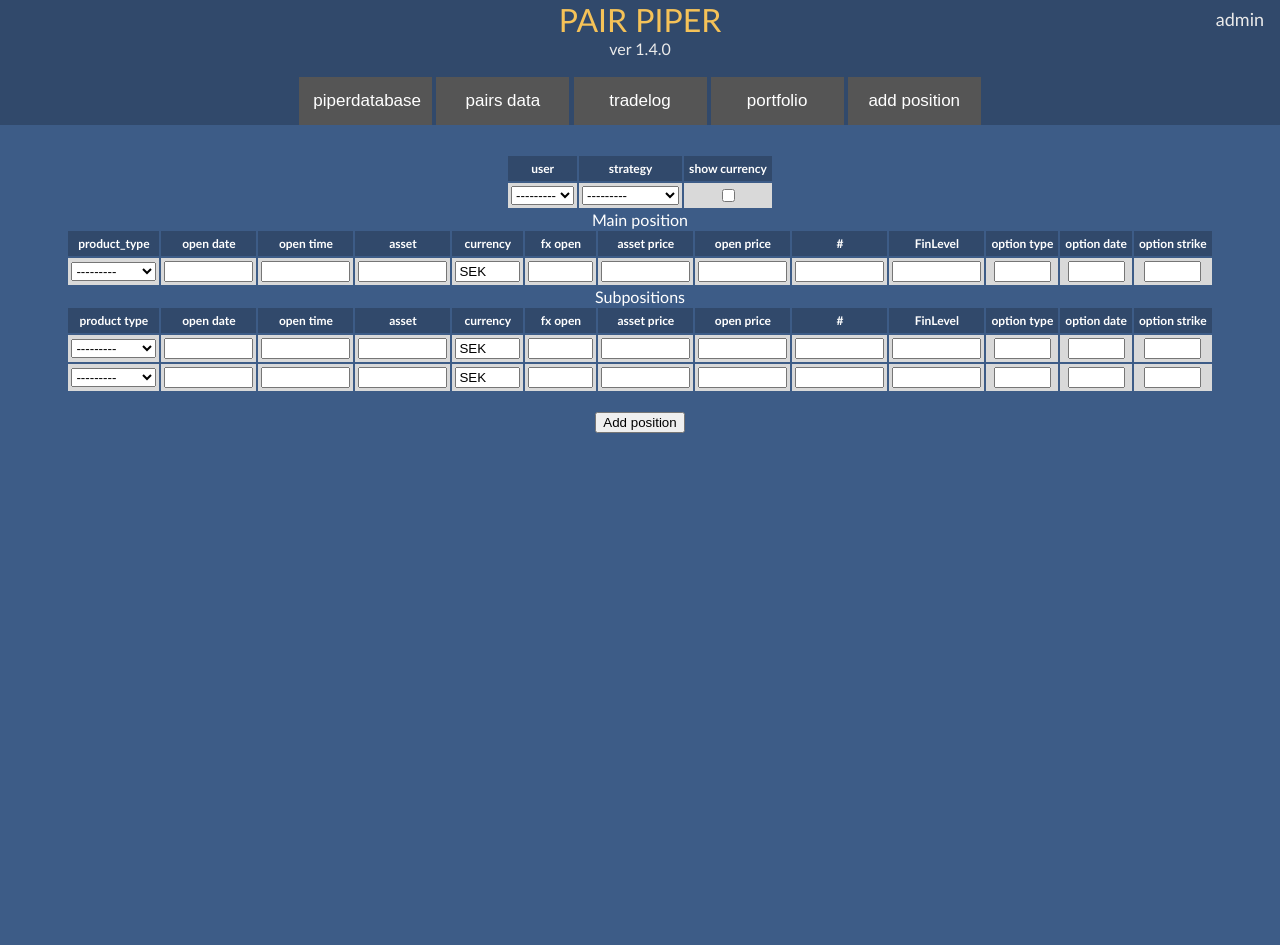
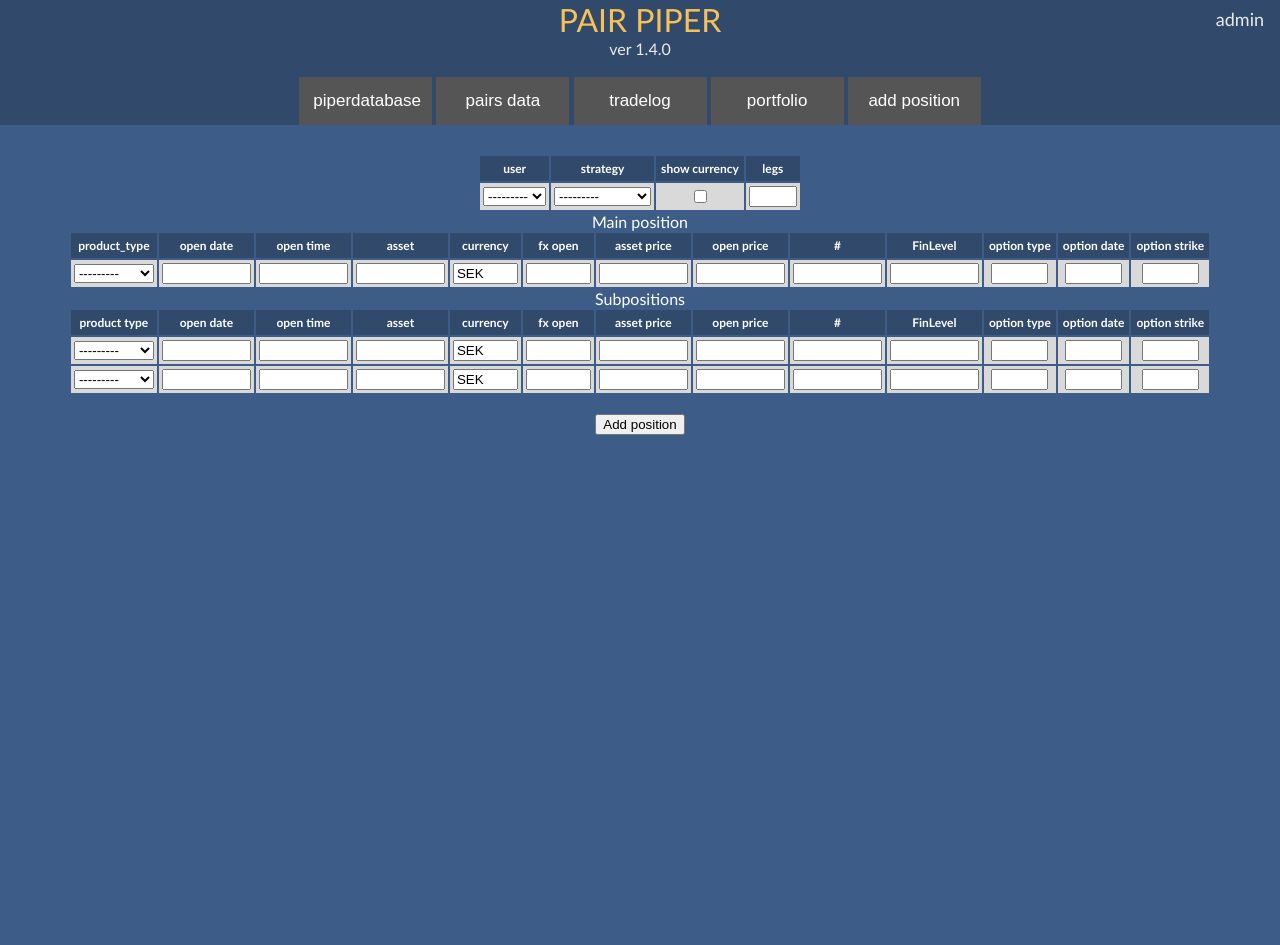
Before and after one commit to bomstone/pairpiperweb, a Django app: page /addposition/ in a window 1280 px wide. Run offline with Django 3.2, Linux system fonts and the light colour scheme.

Commit message:
updated template

```diff
--- a/addposition/templates/addposition/addposition.html
+++ b/addposition/templates/addposition/addposition.html
@@ -9,10 +9,12 @@
                             <th>user</th>
                             <th>strategy</th>
                             <th>show currency</th>
+                            <th>legs</th>
                             <tr>
                                 <td>{{ mainposition.user }}</td>
                                 <td>{{ mainposition.strategy }}</td>
                                 <td><input type="checkbox"></td>
+                                <td><input type="number" min="0" max="4"></td>
                             </tr>
                         </table>
                             Main position
--- a/portfolio/models.py
+++ b/portfolio/models.py
@@ -6,7 +6,6 @@ USER = (
 )
 
 PRODUCT_TYPE = (
-    ('mini future', 'Mini future'),
     ('mini short', 'Mini short'),
     ('mini long', 'Mini long'),
     ('stock', 'Stock'),
```
